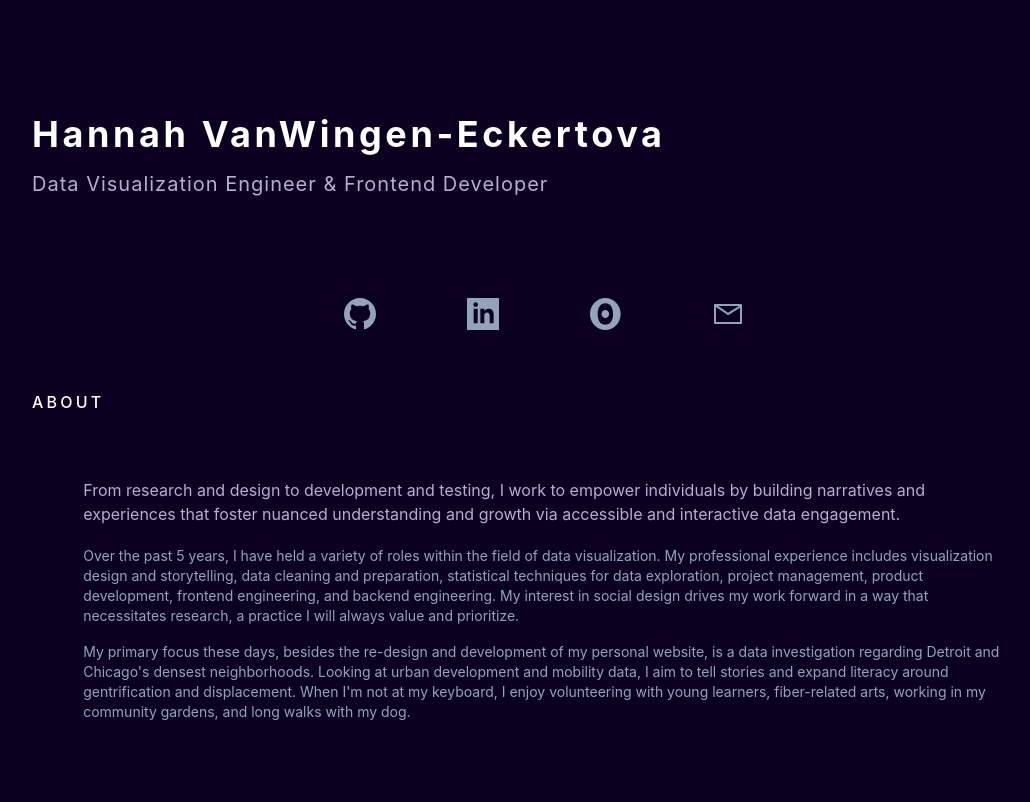
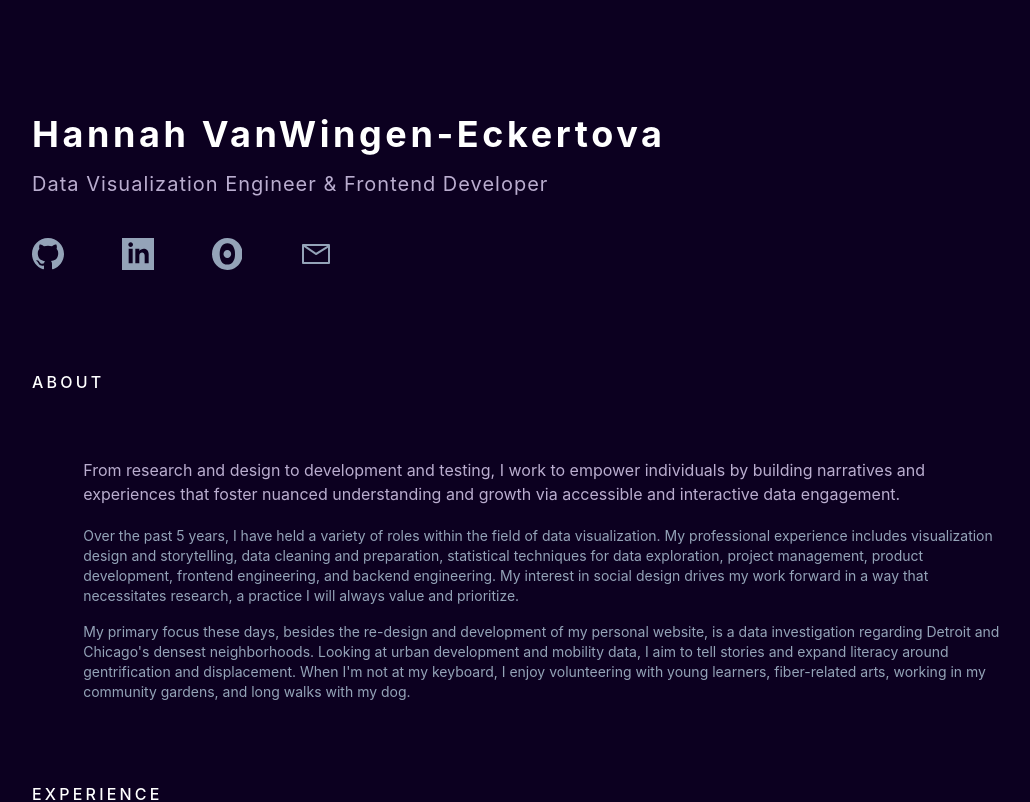
Before and after one commit to hvanova/hvanova.github.io, a Svelte app: page / in a window 1280 px wide. Shown: the top 802 px of the page, without its empty margins (96-1126 px from the left). Built offline with nearby package versions, Linux system fonts and the light colour scheme.

Commit message:
adjust nav styling

```diff
--- a/src/components/Nav.svelte
+++ b/src/components/Nav.svelte
@@ -13,7 +13,7 @@
     }
 </script>
 
-<div id="nav" class="container text-left text-xs font-bold tracking-widest">
+<div id="nav" class="py-10">
     <!-- <div class="w-full">
         <a href="#about"
             ><NavOption name="ABOUT" {selectedOption} {handleClick} /></a
@@ -61,12 +61,12 @@
         display: flex;
         align-items: center;
         justify-content: space-between;
-        width: 400px;
+        width: 300px;
     }
     .container {
-        display: flex;
+        /* display: flex;
         align-items: center;
         justify-content: center;
-        padding: 100px 16% 0px 16%;
+        padding: 100px 16% 0px 16%; */
     }
 </style>
```
